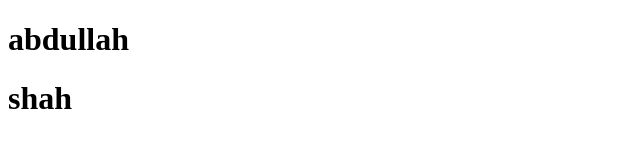
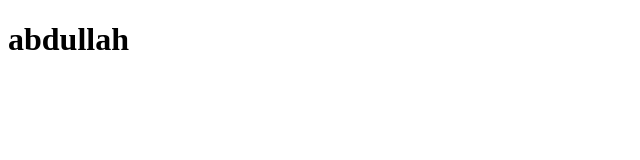
Before and after one commit to abshah2005/git-demo, a plain HTML site: page index.html in a window 1280 px wide. Shown: the whole page, without its empty margins (0-640 px from the left). Drawn offline with Linux system fonts and the light colour scheme.

Commit message:
this is second main

```diff
--- a/index.html
+++ b/index.html
@@ -7,6 +7,5 @@
 </head>
 <body>
     <h1>abdullah</h1>
-    <h1>shah</h1>
 </body>
 </html>
```
Also changed, not shown: 1 other file.
